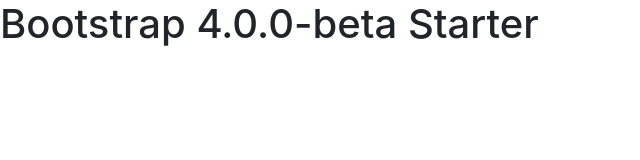
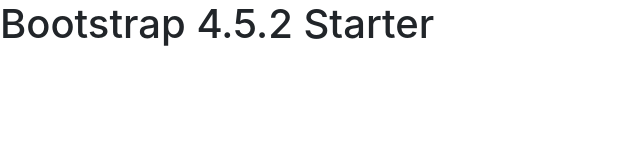
Before and after one commit to bradtraversy/bs4starter, a website: page src/index.html in a window 1280 px wide. Shown: the whole page, without its empty margins (0-640 px from the left). Drawn offline with nearby package versions, Linux system fonts and the light colour scheme; files that its build step writes are made by us from their sources.

Commit message:
update bootstrap version to 4.5.2

```diff
--- a/package.json
+++ b/package.json
@@ -9,7 +9,7 @@
   "author": "Brad Traversy",
   "license": "MIT",
   "dependencies": {
-    "bootstrap": "^4.1.1",
+    "bootstrap": "^4.5.2",
     "font-awesome": "^4.7.0",
     "jquery": "^3.2.1",
     "popper.js": "^1.11.1"
--- a/src/index.html
+++ b/src/index.html
@@ -10,7 +10,7 @@
     </head>
 
     <body>
-        <h1>Bootstrap 4.0.0-beta Starter</h1>
+        <h1>Bootstrap 4.5.2 Starter</h1>
 
         <script src="js/jquery.min.js"></script>
         <script src="js/popper.min.js"></script>
```
Also changed, not shown: README.md.
